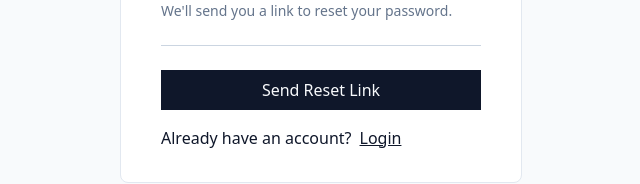
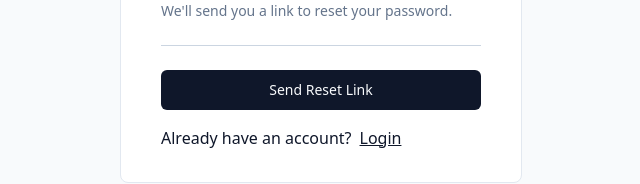
Before and after one commit to SynergizeAI/2800-202310-BBY10, a Next.js app: page /forgot-password in a window 1280 px wide. Shown: the part 443-627 px from the top of the page, without its empty margins (319-959 px from the left). Built offline with nearby package versions, Linux system fonts and the light colour scheme; no server answers; what pusher would draw is missing.

Commit message:
Handle loading states

```diff
--- a/app/(site)/components/AuthenticationForm.tsx
+++ b/app/(site)/components/AuthenticationForm.tsx
@@ -5,6 +5,7 @@ import { zodResolver } from "@hookform/resolvers/zod";
 import * as z from "zod";
 import { useForm } from "react-hook-form";
 import axios from "axios";
+import { Loader2 } from "lucide-react";
 import Link from "next/link";
 import { Button } from "@/app/button";
 import { toast } from "react-hot-toast";
@@ -27,6 +28,7 @@ const AuthenticationForm = () => {
   const session = useSession();
   const router = useRouter();
   const [formType, setFormType] = useState<FormType>("LOGIN");
+  const [isLoading, setIsLoading] = useState(false);
 
   useEffect(() => {
     if (session?.status === "authenticated") {
@@ -70,20 +72,22 @@ const AuthenticationForm = () => {
   async function onSubmit(
     values: z.infer<typeof registerFormSchema | typeof loginFormSchema>
   ) {
-    console.log("submitting");
+    setIsLoading(true);
     const { email, password } = values;
 
     if (formType === "REGISTER") {
       axios
         .post("/api/register", values)
         .then(() => signIn("credentials", { email, password }))
-        .catch(() => toast.error("Something went wrong"));
+        .catch(() => toast.error("Something went wrong"))
+        .finally(() => setIsLoading(false));
     } else if (formType === "LOGIN") {
       signIn("credentials", {
         email,
         password,
         redirect: false,
-      }).then((callback) => {
+      })
+        .then((callback) => {
           if (callback?.error) {
             toast.error("Invalid credentials");
           }
@@ -92,7 +96,8 @@ const AuthenticationForm = () => {
             toast.success("Logged in!");
             router.push("/users");
           }
-      });
+        })
+        .finally(() => setIsLoading(false));
     }
   }
 
@@ -118,6 +123,7 @@ const AuthenticationForm = () => {
                       <FormLabel>Name</FormLabel>
                       <FormControl>
                         <Input
+                          disabled={isLoading}
                           className='mb-4'
                           id='name'
                           placeholder='Name'
@@ -137,6 +143,7 @@ const AuthenticationForm = () => {
                     <FormLabel>Email address</FormLabel>
                     <FormControl>
                       <Input
+                        disabled={isLoading}
                         className='mb-4'
                         id='email'
                         type='email'
@@ -156,6 +163,7 @@ const AuthenticationForm = () => {
                     <FormLabel>Password</FormLabel>
                     <FormControl>
                       <Input
+                        disabled={isLoading}
                         className='mb-4'
                         id='password'
                         type='password'
@@ -176,6 +184,7 @@ const AuthenticationForm = () => {
                       <FormLabel>Confirm Password</FormLabel>
                       <FormControl>
                         <Input
+                          disabled={isLoading}
                           className='mb-4'
                           id='confirm'
                           type='password'
@@ -190,8 +199,18 @@ const AuthenticationForm = () => {
               )}
             </div>
             <div className='w-full mt-6 mb-4 border-t border-slate-300'>
-              <Button className='w-full mt-6' variant='default' type='submit'>
-                {formType === "LOGIN" ? "Sign in" : "Register"}
+              <Button
+                className='w-full mt-6'
+                disabled={isLoading}
+                type='submit'>
+                {isLoading ? (
+                  <>
+                    <Loader2 className='mr-2 h-4 w-4 animate-spin' />
+                    Please wait
+                  </>
+                ) : (
+                  <span>{formType === "LOGIN" ? "Sign in" : "Register"}</span>
+                )}
               </Button>
             </div>
           </form>
--- a/app/(site)/forgot-password/page.tsx
+++ b/app/(site)/forgot-password/page.tsx
@@ -1,5 +1,6 @@
 "use client";
 
+import { useState } from "react";
 import { useRouter } from "next/navigation";
 import Image from "next/image";
 import { Input } from "@/app/components/inputs/input";
@@ -9,6 +10,7 @@ import { toast } from "react-hot-toast";
 import { zodResolver } from "@hookform/resolvers/zod";
 import * as z from "zod";
 import { useForm } from "react-hook-form";
+import { Loader2 } from "lucide-react";
 import {
   Form,
   FormControl,
@@ -18,12 +20,14 @@ import {
   FormLabel,
   FormMessage,
 } from "@/app/components/inputs/form";
+import { set } from "lodash";
 
 const formSchema = z.object({
   email: z.string().email({ message: "Invalid email address" }),
 });
 
 const Home = () => {
+  const [isLoading, setIsLoading] = useState(false);
   const router = useRouter();
 
   // 1. Define your form.
@@ -36,6 +40,7 @@ const Home = () => {
 
   // 2. Define a submit handler.
   async function onSubmit(values: z.infer<typeof formSchema>) {
+    setIsLoading(true);
     const { email } = values;
 
     const response = await fetch("/api/forgot-password", {
@@ -45,6 +50,8 @@ const Home = () => {
       },
       body: JSON.stringify({ email }),
     });
+
+    setIsLoading(false);
 
     if (response.ok) {
       toast.success("Check your email for a link to reset your password.");
@@ -73,6 +80,7 @@ const Home = () => {
                     <FormLabel>Email</FormLabel>
                     <FormControl>
                       <Input
+                        disabled={isLoading}
                         className='mb-4'
                         id='email'
                         type='email'
@@ -89,8 +97,19 @@ const Home = () => {
                 )}
               />
               <div className='w-full mt-6 mb-4 border-t border-slate-300'>
-                <Button className='w-full mt-6' variant='default' type='submit'>
-                  Send Reset Link
+                <Button
+                  className='w-full mt-6'
+                  variant='default'
+                  disabled={isLoading}
+                  type='submit'>
+                  {isLoading ? (
+                    <>
+                      <Loader2 className='mr-2 h-4 w-4 animate-spin' />
+                      Please wait
+                    </>
+                  ) : (
+                    <span>Send Reset Link</span>
+                  )}
                 </Button>
               </div>
             </form>
--- a/app/button.tsx
+++ b/app/button.tsx
@@ -1,5 +1,3 @@
-// shadcn/ui component
-
 import * as React from "react";
 import { Slot } from "@radix-ui/react-slot";
 import { VariantProps, cva } from "class-variance-authority";
@@ -7,7 +5,7 @@ import { VariantProps, cva } from "class-variance-authority";
 import { cn } from "@/lib/utils";
 
 const buttonVariants = cva(
-  "inline-flex items-center justify-center ",
+  "inline-flex items-center justify-center rounded-md text-sm font-medium transition-colors focus-visible:outline-none focus-visible:ring-2 focus-visible:ring-ring focus-visible:ring-offset-2 disabled:opacity-50 disabled:pointer-events-none ring-offset-background",
   {
     variants: {
       variant: {
@@ -38,13 +36,6 @@ export interface ButtonProps
   extends React.ButtonHTMLAttributes<HTMLButtonElement>,
     VariantProps<typeof buttonVariants> {
   asChild?: boolean;
-  type?: "button" | "submit" | "reset" | undefined;
-  fullWidth?: boolean;
-  children?: React.ReactNode;
-  onClick?: () => void;
-  secondary?: boolean;
-  danger?: boolean;
-  disabled?: boolean;
 }
 
 const Button = React.forwardRef<HTMLButtonElement, ButtonProps>(
```
Lines whose indentation alone changed are shown as unchanged.
